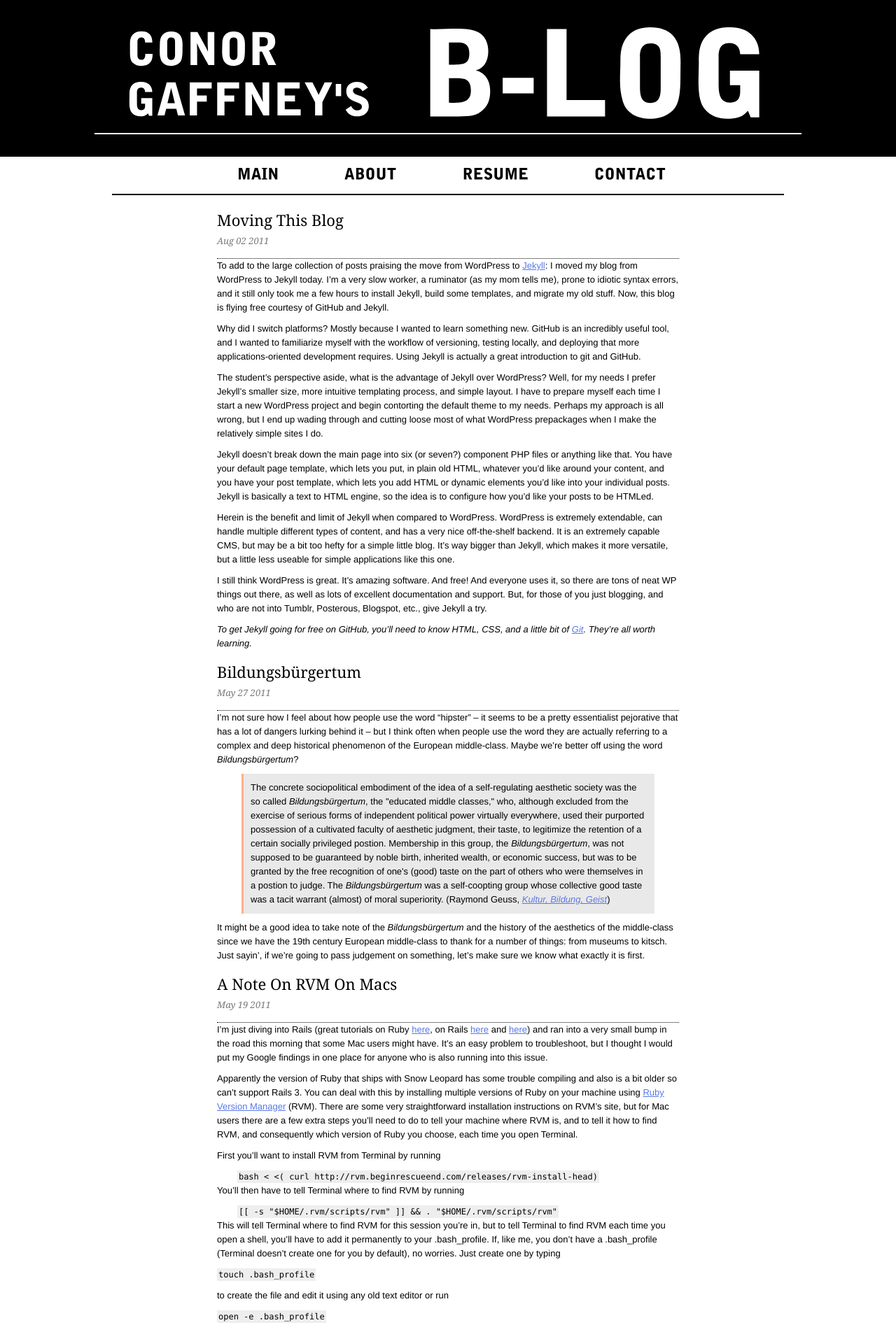
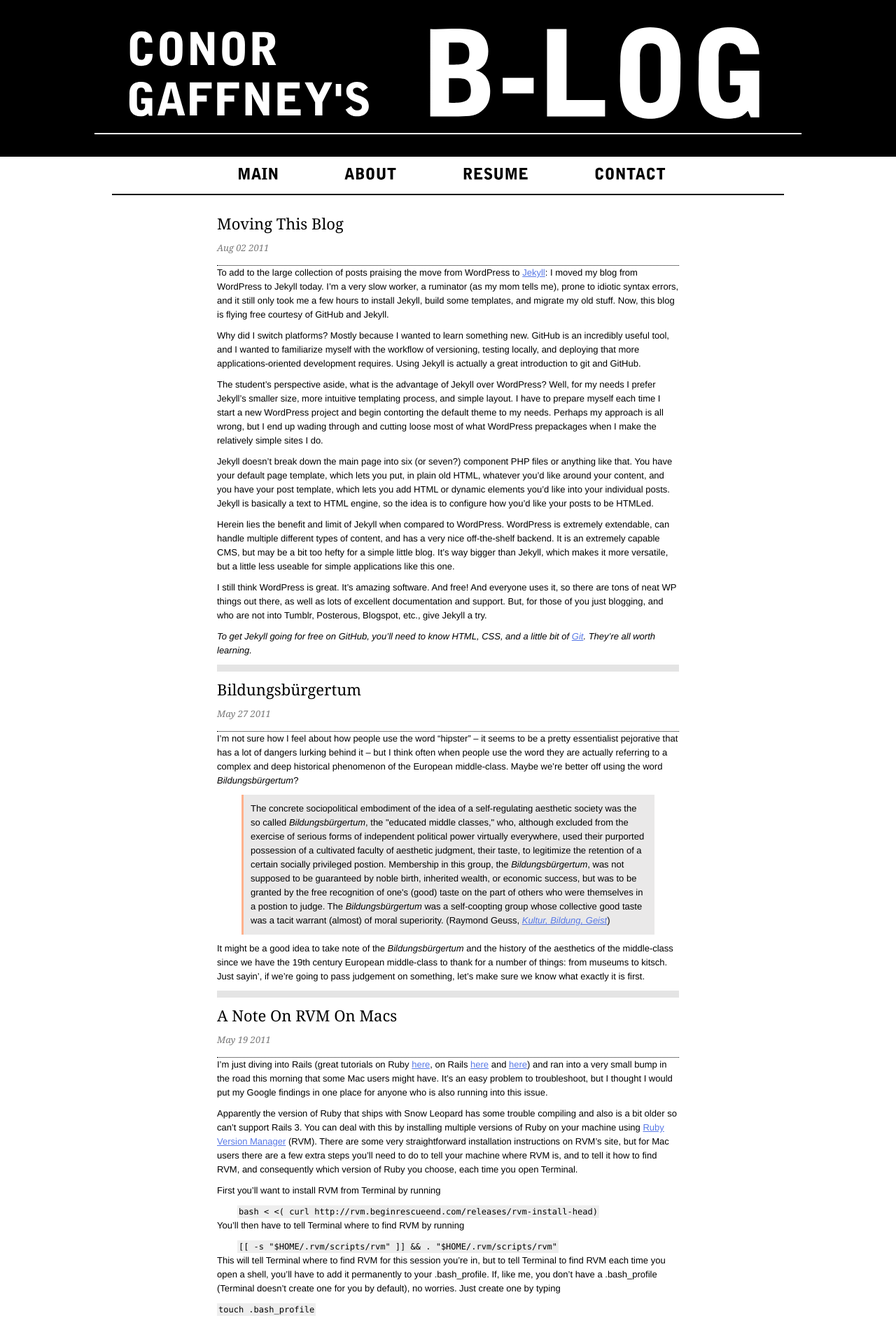
Before and after one commit to evanseyf/blog, a Jekyll site: the page built from index.html, in a window 1280 px wide. Shown: the top 1894 px of the page at 70% size. Built offline with Jekyll 4.4.1, drawn with Linux system fonts in a browser that asks for light colours; Markdown is read by kramdown in place of the engine named in the settings.

Commit message:
fixed single post titles

```diff
--- a/_layouts/post.html
+++ b/_layouts/post.html
@@ -2,9 +2,9 @@
 layout: default
 ---
 <div class="post-meta">
-			<h1 class="title">{{ page.title }}</a></h1>
-			<p class="date">{{page.date | date: "%b %d %Y"}}</p>
-		</div>
+	<h1 class="title">{{ page.title }}</h1>
+	<p class="date">{{page.date | date: "%b %d %Y"}}</p>
+</div>
 
 <div>
 	{{ content }}
--- a/_posts/2011-08-02-moving-this-blog.markdown
+++ b/_posts/2011-08-02-moving-this-blog.markdown
@@ -11,7 +11,7 @@ The student's perspective aside, what is the advantage of Jekyll over WordPress?
 
 Jekyll doesn't break down the main page into six (or seven?) component PHP files or anything like that. You have your default page template, which lets you put, in plain old HTML, whatever you'd like around your content, and you have your post template, which lets you add HTML or dynamic elements you'd like into your individual posts. Jekyll is basically a text to HTML engine, so the idea is to configure how you'd like your posts to be HTMLed.
 
-Herein is the benefit and limit of Jekyll when compared to WordPress. WordPress is extremely extendable, can handle multiple different types of content, and has a very nice off-the-shelf backend. It is an extremely capable CMS, but may be a bit too hefty for a simple little blog. It's way bigger than Jekyll, which makes it more versatile, but a little less useable for simple applications like this one.
+Herein lies the benefit and limit of Jekyll when compared to WordPress. WordPress is extremely extendable, can handle multiple different types of content, and has a very nice off-the-shelf backend. It is an extremely capable CMS, but may be a bit too hefty for a simple little blog. It's way bigger than Jekyll, which makes it more versatile, but a little less useable for simple applications like this one.
 
 I still think WordPress is great. It's amazing software. And free! And everyone uses it, so there are tons of neat WP things out there, as well as lots of excellent documentation and support. But, for those of you just blogging, and who are not into Tumblr, Posterous, Blogspot, etc., give Jekyll a try.
 
--- a/contact.markdown
+++ b/contact.markdown
@@ -5,7 +5,7 @@ title: Contact Me!
 
 You can find me several ways:
 
- * Email: conorsg [at] gmail [dot] com
+ * Email: conorsg at gmail dot com
  * Twitter: [@conorsg](http://www.twitter.com/conorsg)
  * Google+: [Conor Gaffney](http://www.gplus.to/conorsg)
  * Google Reader: [Shared items](http://www.google.com/reader/shared/conorsg)
--- a/css/style.css
+++ b/css/style.css
@@ -198,6 +198,10 @@ nav li:hover {
 	margin-bottom: 10px;
 }
 
+.post {
+	border-bottom: 10px solid #e4e4e4;
+}
+
 .post-meta {
 	font-family: Georgia, Times, serif;
 	border-bottom: 1px dotted #000;
@@ -205,7 +209,7 @@ nav li:hover {
 
 .title {
 	font-size: 22px;
-	padding: 10px 0;
+	padding: 15px 0;
 	text-transform: capitalize;
 }
 
--- a/index.html
+++ b/index.html
@@ -5,7 +5,6 @@ title: conor gaffney's weblog
 
 <div id="posts">
 {% for post in site.posts limit:5 %}
-
 	<div class="post">
 		<div class="post-meta">
 			<h1 class="title"><a title="Permanent link to {{ post.title }}." href="{{post.url}}" rel="bookmark">{{ post.title }}</a></h1>
```
Also changed, not shown: other parts of _posts/2011-08-02-moving-this-blog.markdown (+1 -1 lines).
